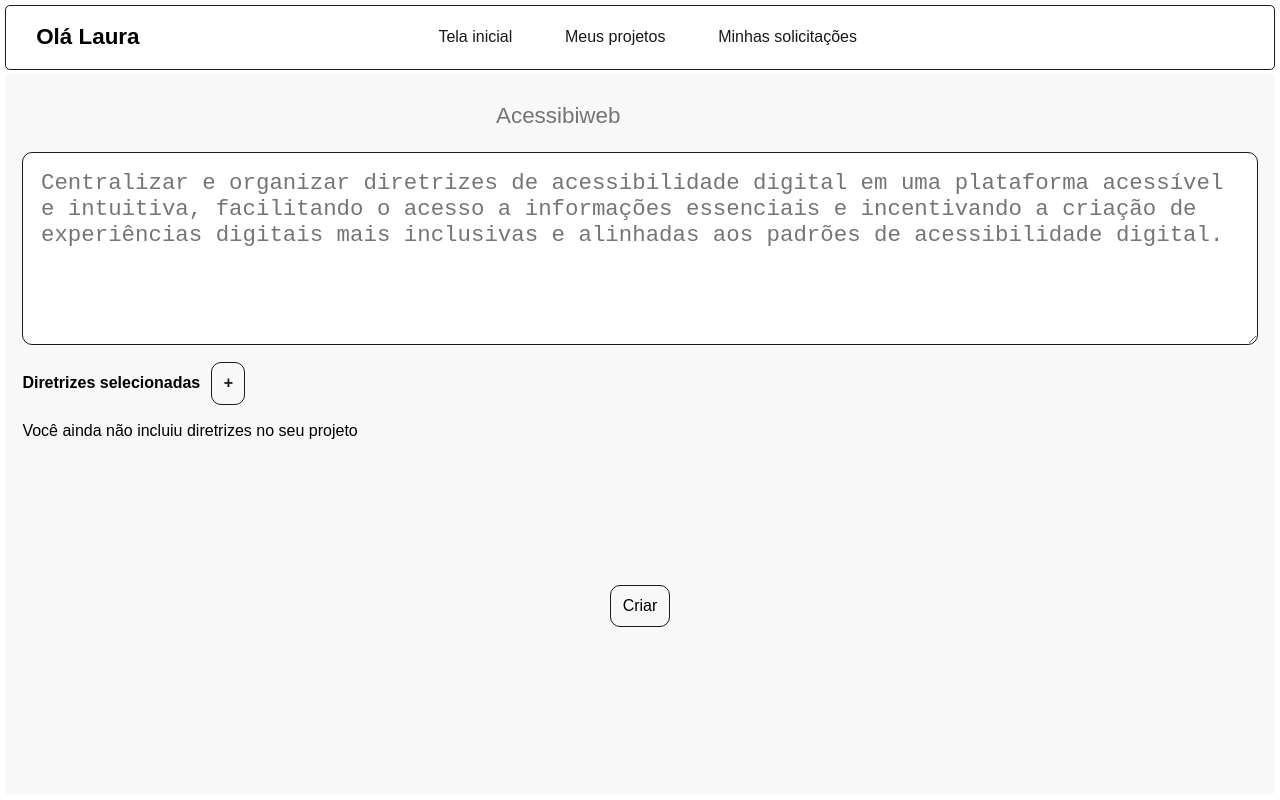
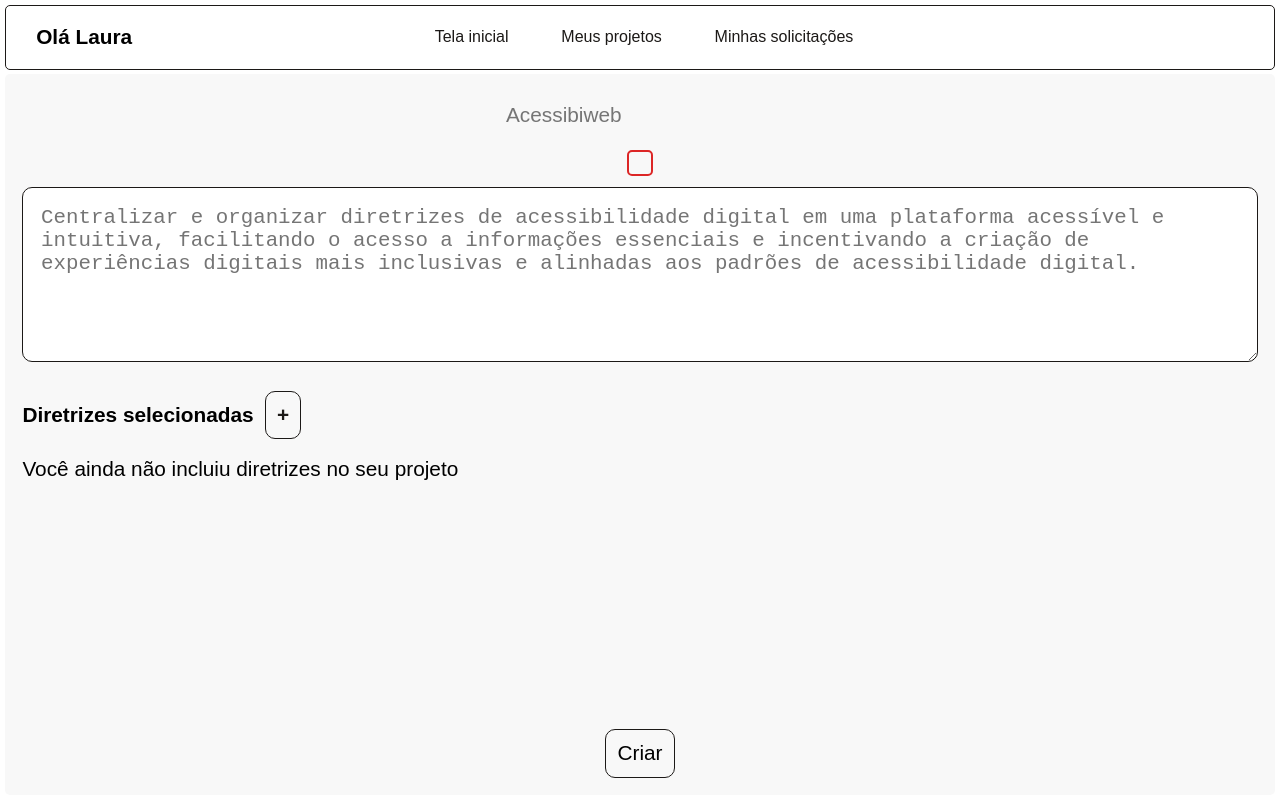
Before and after one commit to acessiweb/acessiweb-frontend, a Next.js app: page /projetos/cadastrar in a window 1280 px wide. Built offline with nearby package versions, Linux system fonts and the light colour scheme; some icons are missing.

Commit message:
Add form validation with yup and add react hook form to handle form submission

```diff
--- a/package.json
+++ b/package.json
@@ -13,13 +13,16 @@
   "dependencies": {
     "@emotion/react": "^11.14.0",
     "@emotion/styled": "^11.14.0",
+    "@hookform/resolvers": "^5.0.1",
     "@mui/icons-material": "^7.0.1",
     "@mui/material": "^7.0.1",
     "next": "15.2.4",
     "react": "^19.0.0",
     "react-dom": "^19.0.0",
+    "react-hook-form": "^7.55.0",
     "sass": "^1.86.1",
-    "sass-migrator": "^2.3.1"
+    "sass-migrator": "^2.3.1",
+    "yup": "^1.6.1"
   },
   "devDependencies": {
     "@eslint/eslintrc": "^3",
--- a/src/app/projetos/cadastrar/page.tsx
+++ b/src/app/projetos/cadastrar/page.tsx
@@ -3,8 +3,13 @@
 import { getCart, setCart } from "@/common/localStorage";
 import CardList from "@/components/card-list";
 import { addProject } from "@/data/projects";
+import createProjectSchema, {
+  type AddProject,
+} from "@/schemas/projects/add-project";
+import { yupResolver } from "@hookform/resolvers/yup";
 import Link from "next/link";
 import { useEffect, useState } from "react";
+import { useForm } from "react-hook-form";
 
 export default function AddProject() {
   const [name, setName] = useState("");
@@ -12,6 +17,14 @@ export default function AddProject() {
   const [guidelines, setGuidelines] = useState<{ id: number; name: string }[]>(
     []
   );
+
+  const {
+    register,
+    handleSubmit,
+    formState: { errors },
+  } = useForm({
+    resolver: yupResolver(createProjectSchema),
+  });
 
   useEffect(() => {
     const cart = getCart();
@@ -58,19 +71,20 @@ export default function AddProject() {
     }
   };
 
-  const createProject = () => {
+  const onSubmit = (data: AddProject) => {
     addProject({
       userId: 1,
-      name,
-      desc,
+      name: data.name,
+      desc: data.description,
       guidelines,
     });
   };
 
   return (
     <div className="add-project">
-      <form className="form">
+      <form className="form" onSubmit={handleSubmit(onSubmit)}>
         <input
+          {...register("name")}
           className="input-transparent"
           value={name}
           placeholder="Acessibiweb"
@@ -78,7 +92,9 @@ export default function AddProject() {
             setName(e.target.value)
           }
         />
+        <p className="form-error-msg">{errors.name?.message}</p>
         <textarea
+          {...register("description")}
           className="textarea"
           value={desc}
           onChange={(e: React.ChangeEvent<HTMLTextAreaElement>) =>
@@ -87,8 +103,7 @@ export default function AddProject() {
           rows={6}
           placeholder="Centralizar e organizar diretrizes de acessibilidade digital em uma plataforma acessível e intuitiva, facilitando o acesso a informações essenciais e incentivando a criação de experiências digitais mais inclusivas e alinhadas aos padrões de acessibilidade digital."
         />
-      </form>
-      <div>
+        <div className="guidelines">
           <div>
             <h3 className="heading-3">Diretrizes selecionadas</h3>
             <Link className="btn-link-default" href="/">
@@ -104,10 +119,11 @@ export default function AddProject() {
           />
         </div>
         <div style={{ margin: "30px auto 0" }}>
-        <button className="btn-default" onClick={createProject}>
+          <button type="submit" className="btn-default">
             Criar
           </button>
         </div>
+      </form>
     </div>
   );
 }
--- a/src/assets/css/index.css
+++ b/src/assets/css/index.css
@@ -99,11 +99,11 @@ body {
 }
 
 .form * {
-  font-size: 1.4rem;
+  font-size: 1.3rem;
 }
 
 .form *::placeholder {
-  font-size: 1.4rem;
+  font-size: 1.3rem;
 }
 
 .input-transparent {
@@ -117,6 +117,16 @@ body {
 .input-transparent:hover {
   border: 1px solid #1c1917;
   border-radius: 10px;
+}
+
+.form-error-msg {
+  color: #dc2626;
+  font-size: 0.9rem;
+  text-align: center;
+  border: 2px solid #dc2626;
+  margin: 0 auto;
+  padding: 0.7rem;
+  border-radius: 5px;
 }
 
 .sec-page {
@@ -137,7 +147,7 @@ body {
 
 .header > span {
   font-weight: 600;
-  font-size: 1.4rem;
+  font-size: 1.3rem;
 }
 
 .header ul {
@@ -243,15 +253,17 @@ body {
   margin: 0 auto;
 }
 
-.add-project > div {
+.add-project form .guidelines {
   flex: 1;
   display: flex;
   flex-direction: column;
   row-gap: 1.1rem;
   margin-top: 1.1rem;
+  font-size: 1rem;
+  align-items: flex-start;
 }
 
-.add-project > div > div:nth-child(1) {
+.add-project form .guidelines > div {
   display: flex;
   align-items: center;
   column-gap: 0.7rem;
--- a/src/assets/scss/_var.scss
+++ b/src/assets/scss/_var.scss
@@ -2,6 +2,7 @@
 $grayDefault: #1c1917;
 $lightPurpleDefault: #dedede;
 $pageColor: #f8f8f8;
+$red: #dc2626;
 
 //font weight
 $light: 300;
@@ -10,8 +11,9 @@ $semibold: 600;
 $bold: 700;
 
 //font size
+$fs-x-small: 0.9rem;
 $fs-small: 1rem;
-$fs-medium: 1.4rem;
+$fs-medium: 1.3rem;
 $fs-large: 1.7rem;
 $fs-x-large: 2rem;
 
--- a/src/assets/scss/elements/_form.scss
+++ b/src/assets/scss/elements/_form.scss
@@ -38,3 +38,13 @@
 .textarea {
   @extend %input-default;
 }
+
+.form-error-msg {
+  color: var.$red;
+  font-size: var.$fs-x-small;
+  text-align: center;
+  border: 2px solid var.$red;
+  margin: 0 auto;
+  padding: var.$space-sm;
+  border-radius: var.$border-r-small;
+}
--- a/src/assets/scss/pages/_add-project.scss
+++ b/src/assets/scss/pages/_add-project.scss
@@ -11,19 +11,21 @@
     > input:nth-child(1) {
       margin: 0 auto;
     }
-  }
 
-  > div {
+    .guidelines {
       flex: 1;
       display: flex;
       flex-direction: column;
       row-gap: var.$space-md;
       margin-top: var.$space-md;
+      font-size: var.$fs-small;
+      align-items: flex-start;
 
-    > div:nth-child(1) {
+      > div {
         display: flex;
         align-items: center;
         column-gap: var.$space-sm;
+      }
     }
   }
 
--- a/src/data/projects.ts
+++ b/src/data/projects.ts
@@ -1,7 +1,7 @@
 type ProjectType = {
   id: number;
   name: string;
-  desc: string;
+  desc?: string;
   feedback: string;
   guidelines: string;
   userId: number;
@@ -14,7 +14,7 @@ export const projects: ProjectType[] = [];
 export function addProject(project: {
   userId: number;
   name: string;
-  desc: string;
+  desc?: string;
   guidelines: { id: number; name: string }[];
 }) {
   const projs = localStorage.getItem("acessibiweb-projects");
--- /dev/null
+++ b/src/schemas/projects/add-project.ts
@@ -0,0 +1,10 @@
+import * as yup from "yup";
+
+const createProjectSchema = yup.object().shape({
+  name: yup.string().trim().max(150).required("Nome é obrigatório"),
+  description: yup.string().trim(),
+});
+
+export type AddProject = yup.InferType<typeof createProjectSchema>;
+
+export default createProjectSchema;
```
Also changed, not shown: src/schemas/projects/update-project.ts (added), 2 other files (tests, documents, lock files or other folders). Lines whose indentation alone changed are shown as unchanged.
